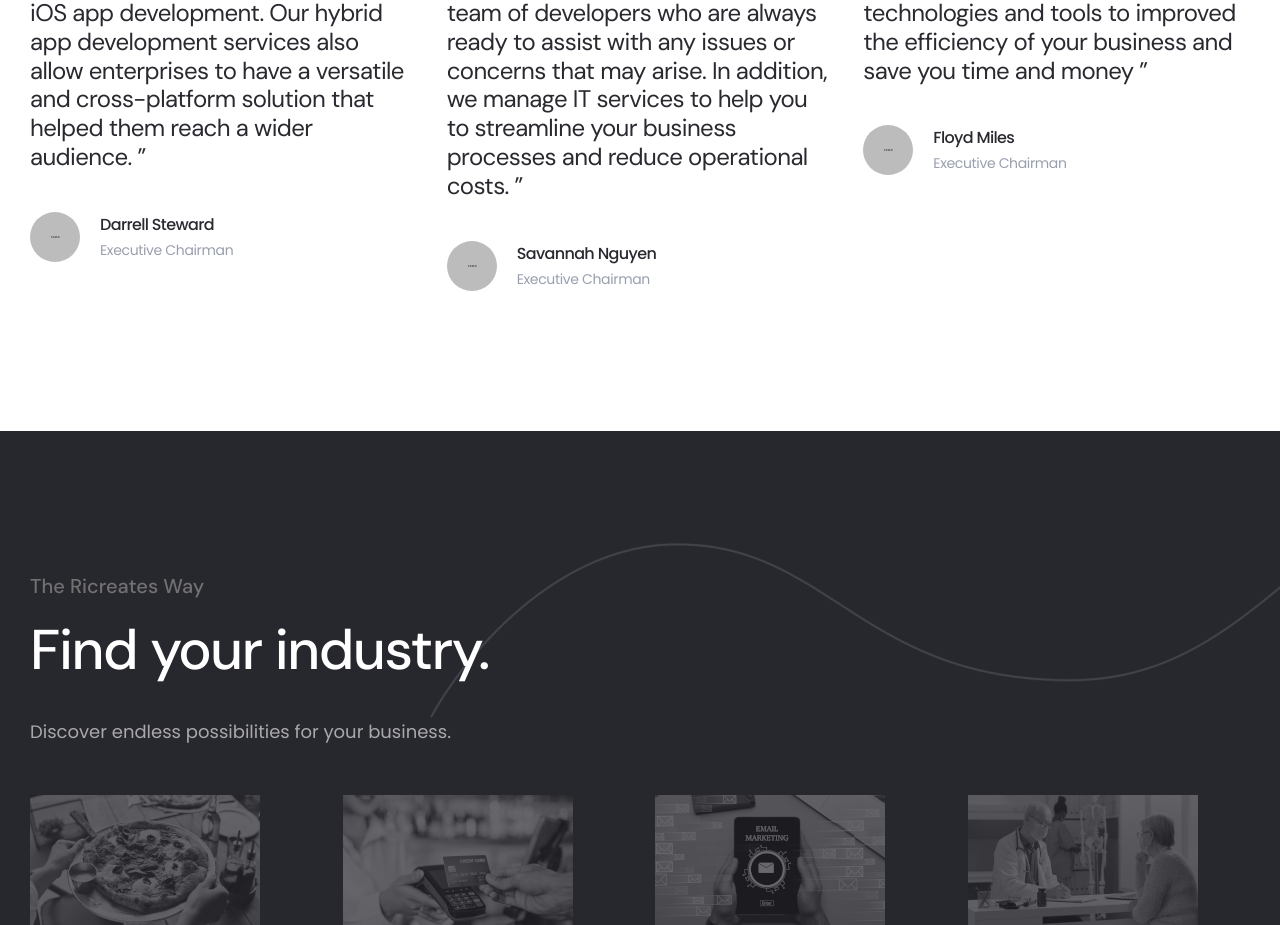
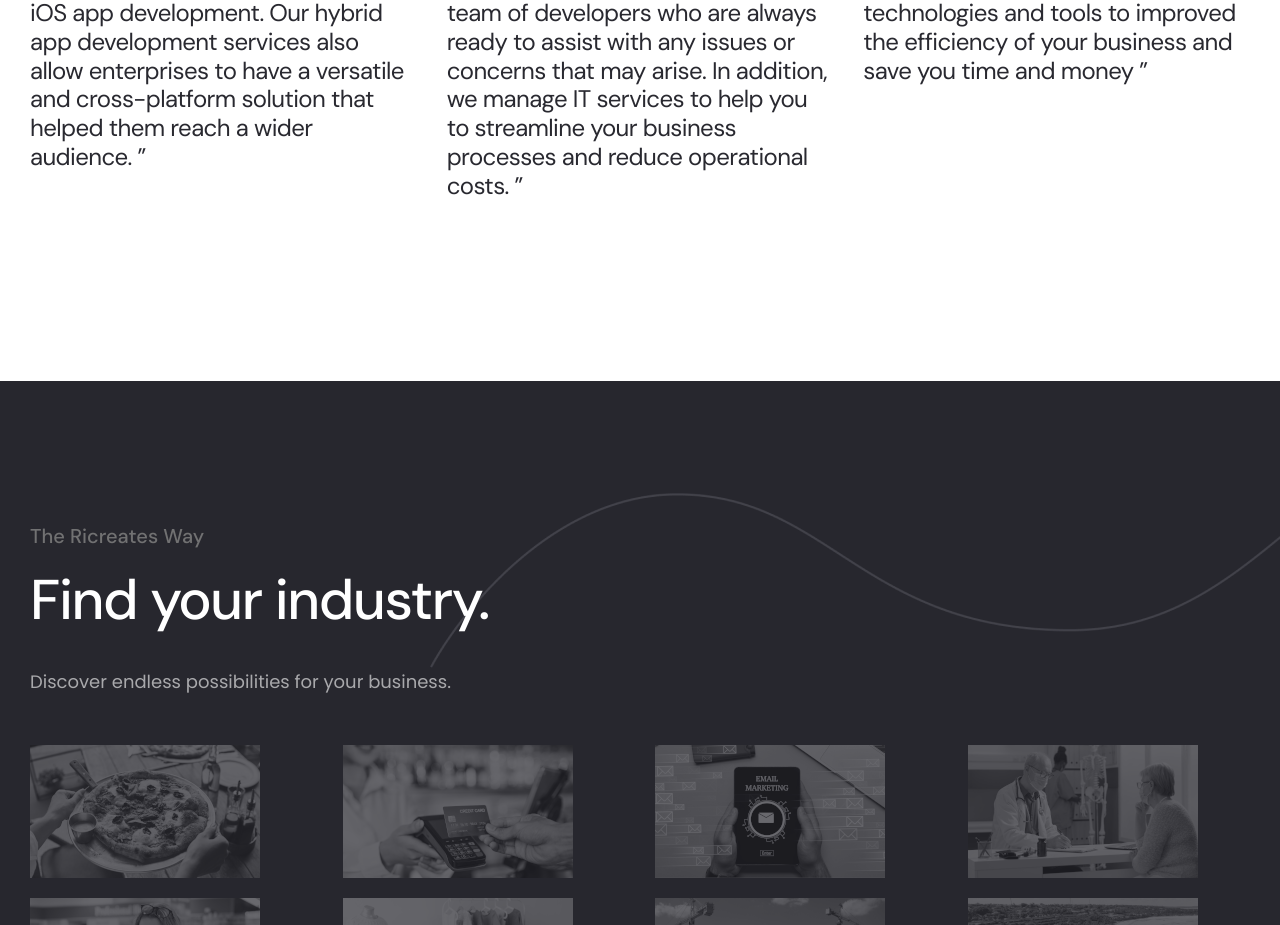
Before and after one commit to rodrigoricky/rcts, a React (Create React App) app: page / in a window 1280 px wide. Shown: the part 6325-7250 px from the top of the page. Built offline with nearby package versions, Linux system fonts and the light colour scheme.

Commit message:
change testimonial

```diff
--- a/src/component/testimonial/TestimonialPropOne.js
+++ b/src/component/testimonial/TestimonialPropOne.js
@@ -15,15 +15,7 @@ const TestimonialItem = ({colSize, itemShow}) => {
                             <img src={process.env.PUBLIC_URL + data.from} alt="Yelp" />
                         </span>
                         <p>{data.description}</p>
-                        <div className="author-info">
-                            <div className="thumb">
-                                <img src={process.env.PUBLIC_URL + data.authorimg} alt="Google Review" />
-                            </div>
-                            <div className="content">
-                                <span className="name">{data.authorname}</span>
-                                <span className="designation">{data.authordesig}</span>
-                            </div>
-                        </div>
+
                     </div>
                 </div>
             ))}
--- a/src/data/testimonial/TestimonialData.json
+++ b/src/data/testimonial/TestimonialData.json
@@ -3,26 +3,17 @@
     {
         "fromtext": "Yelp",
         "from": "/images/icon/tabs.png",
-        "description": "“ We are a highly skilled team who were able to bring vision to life with our expertise in both android and iOS app development. Our hybrid app development services also allow enterprises to have a versatile and cross-platform solution that helped them reach a wider audience. ”",
-        "authorimg": "/images/testimonial/testimonial-1.png",
-        "authorname": "Darrell Steward",
-        "authordesig": "Executive Chairman"
+        "description": "“ We are a highly skilled team who were able to bring vision to life with our expertise in both android and iOS app development. Our hybrid app development services also allow enterprises to have a versatile and cross-platform solution that helped them reach a wider audience. ”"
     },
     {
         "fromtext": "Google",
         "from": "/images/icon/Tabs2.png",
-        "description": "“ We are a highly professional and reliable company offering top-notch IT solutions. We have an exceptional team of developers who are always ready to assist with any issues or concerns that may arise. In addition, we manage IT services to help you to streamline your business processes and reduce operational costs. ”",
-        "authorimg": "/images/testimonial/testimonial-2.png",
-        "authorname": "Savannah Nguyen",
-        "authordesig": "Executive Chairman"
+        "description": "“ We are a highly professional and reliable company offering top-notch IT solutions. We have an exceptional team of developers who are always ready to assist with any issues or concerns that may arise. In addition, we manage IT services to help you to streamline your business processes and reduce operational costs. ”"
     },
     {
         "fromtext": "Facebook",
         "from": "/images/icon/tabs3.png",
-        "description": "“ Ricreates can provide exceptional services for your business. Our team can help you implement the latest technologies and tools to improved the efficiency of your business and save you time and money ”",
-        "authorimg": "/images/testimonial/testimonial-3.png",
-        "authorname": "Floyd Miles",
-        "authordesig": "Executive Chairman"
+        "description": "“ Ricreates can provide exceptional services for your business. Our team can help you implement the latest technologies and tools to improved the efficiency of your business and save you time and money ”"
     },
     {
         "fromtext": "Yelp",
```
Also changed, not shown: src/component/testimonial/TestimonialPropTwo.js (+0 -9 lines).
